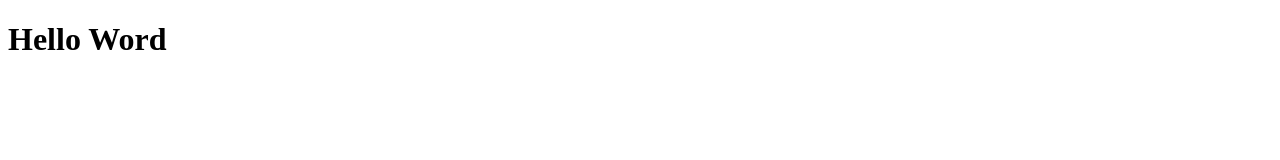
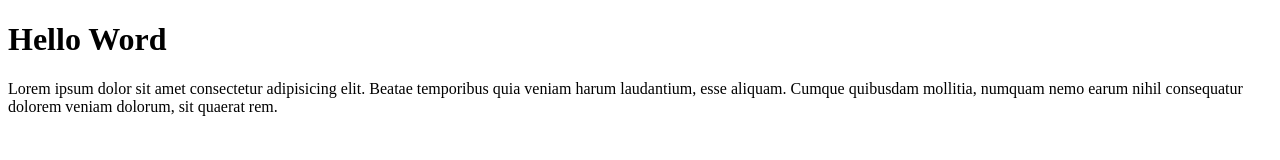
Before and after one commit to revinafatikhatussifa/wpu-git-test, a plain HTML site: page index.html in a window 1280 px wide. Drawn offline with Linux system fonts and the light colour scheme.

Commit message:
menambahkan paragraf

```diff
--- a/index.html
+++ b/index.html
@@ -9,6 +9,9 @@
 
 <body>
     <h1>Hello Word</h1>
+    <p>Lorem ipsum dolor sit amet consectetur adipisicing elit. Beatae temporibus quia veniam harum laudantium, esse
+        aliquam. Cumque quibusdam mollitia, numquam nemo earum nihil consequatur dolorem veniam dolorum, sit quaerat
+        rem.</p>
 </body>
 
 </html>
```
